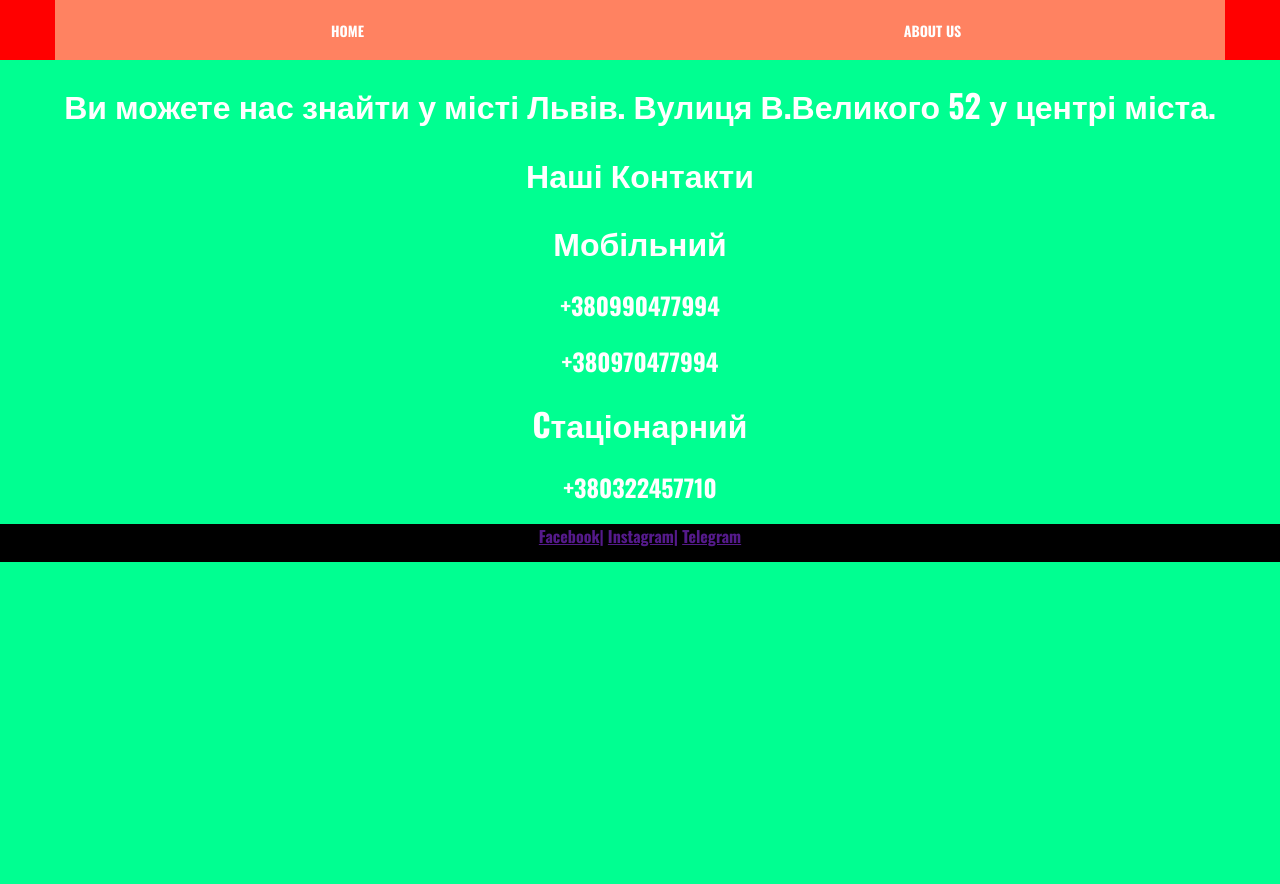
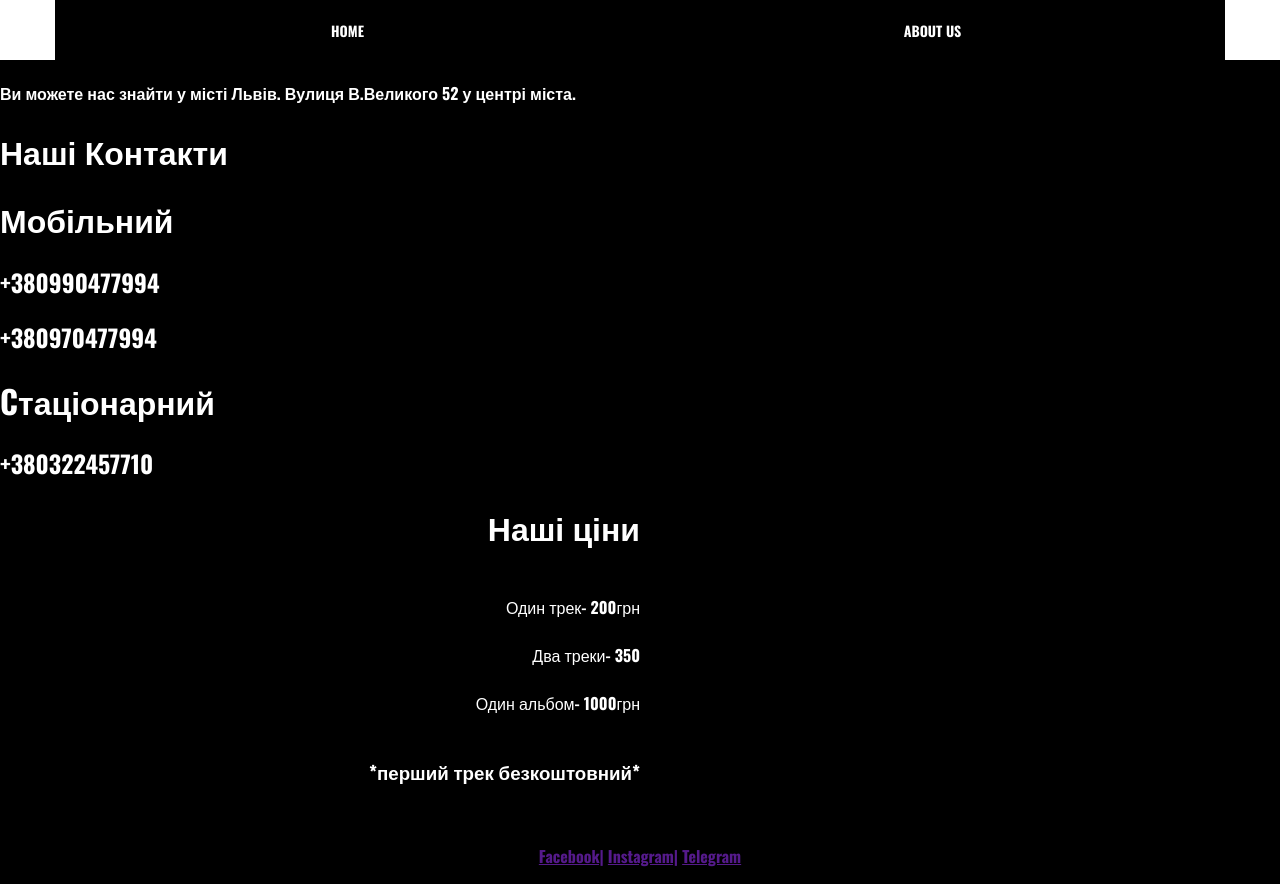
Before and after one commit to cayene/cayene.github.io, a plain HTML site: page курсова робота/z2.html in a window 1280 px wide. Before the commit the page ends 800 px from the top, so only its background shows below. Drawn offline with nearby package versions, Linux system fonts and the light colour scheme.

Commit message:
Add files via upload

```diff
--- a/курсова робота/style.css
+++ b/курсова робота/style.css
@@ -1,18 +1,18 @@
 body{
 	font-family: 'Oswald', sans-serif;
-background:#00ff91;
+background: black;
  margin: 0;
  padding: 0;
 }
 .menu{
  height: 60px;
- background: red;
+ background: white;
  display: flex;
  justify-content: center;
 }
 nav{
 width: 1170px;
-background: red;
+background: white;
 display: flex;
  justify-content: space-between;
 }
@@ -23,7 +23,7 @@ display: flex;
 justify-content: center;
 align-items: center;
 width: 100%;
-background: #ff8261;
+background: black;
 color: white;
 text-decoration: none;
 font-size: 14px;
@@ -32,7 +32,7 @@ transition: background 0,5s;
 }
 
 nav a:hover{
-background: #44a8cc;
+background: white;
 }
 .bunner{
 	height: 400px;
@@ -55,10 +55,18 @@ font-size: 30px;
 	height: 300px;
 }
 .hosting2{
-	background:#00ff91;
+	background: black;
+	height: 303.50484000001;
+	width: 50%;
+}
+.hoosting3{
+	background: black;
+	height: 303.50484000001;
+	width: 50%;
+	color: white;
+	text-align: right;
 }
 .footer{
-	height: 37.938105px;
 	background: black;
 }
 h1{
@@ -67,3 +75,6 @@ h1{
 h2{
 	color: white;
 }
+h4{
+	color: white;
+}
--- a/курсова робота/z2.html
+++ b/курсова робота/z2.html
@@ -18,15 +18,25 @@
 
 
 <div class='hosting2'>
-	<h1 align='center'>Ви можете нас знайти у місті Львів. Вулиця В.Великого 52 у центрі міста. </h1>
-<h1 align='center'>Наші Контакти</h1>
-<h1 align='center'>Мобільний</h1>
-<h2 align='center'>+380990477994</h2>
-<h2 align='center'>+380970477994</h2>
-<h1 align='center'>Cтаціонарний</h1>
-<h2 align='center'>+380322457710</h2>
+	<h4 align='left'>Ви можете нас знайти у місті Львів. Вулиця В.Великого 52 у центрі міста. </h4>
+<h1 align='left'>Наші Контакти</h1>
+<h1 align='left'>Мобільний</h1>
+<h2 align='left'>+380990477994</h2>
+<h2 align='left'>+380970477994</h2>
+<h1 align='left'>Cтаціонарний</h1>
+<h2 align='left'>+380322457710</h2>
 </div>
+	<div class="hoosting3">
+	<h1>Наші ціни</h1>
+	<br>Один трек- 200грн</br>
+	<br>Два треки- 350</br>
+	<br>Один альбом- 1000грн</br>
+	</br><h3>*перший трек безкоштовний*</h3></br>
 
+
+
+
+	</div>
 
 
 	<div class="footer">
```
